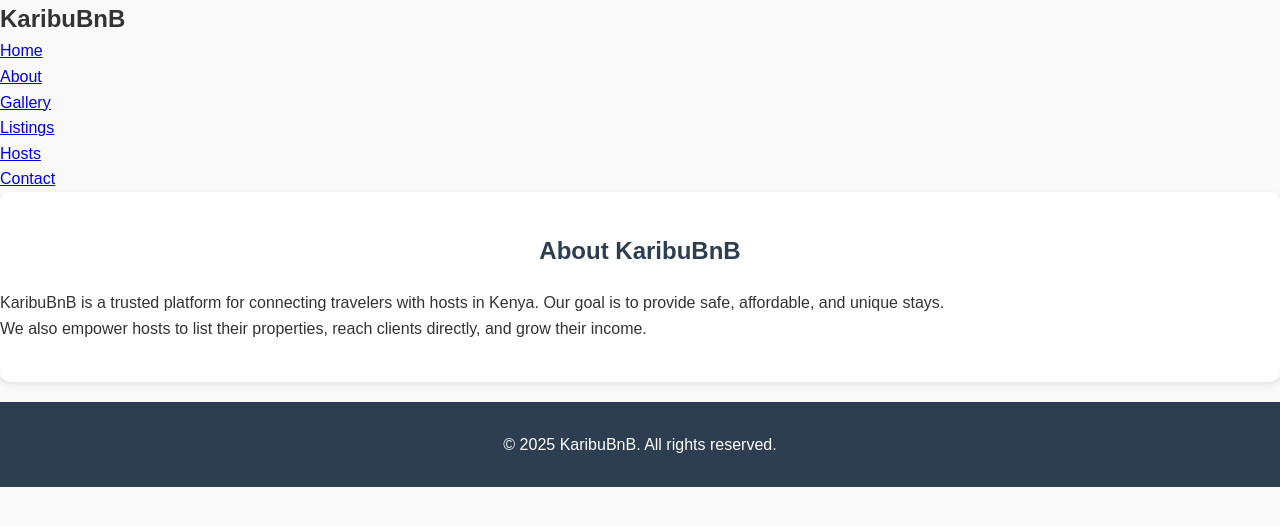
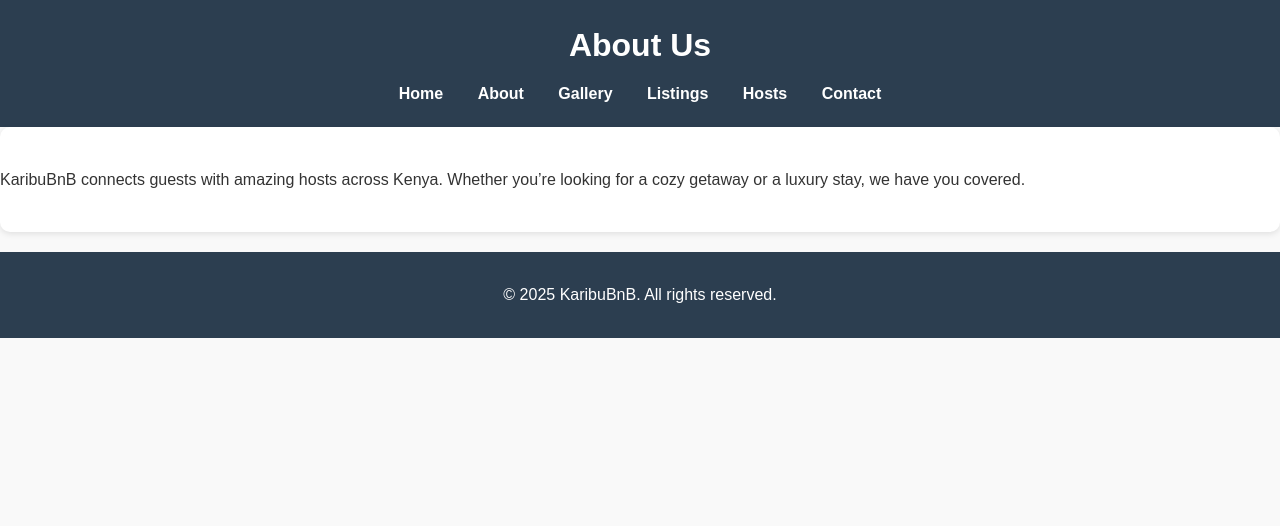
Before and after one commit to Siura25/Karibubnb-, a plain HTML site: page about.html in a window 1280 px wide. Drawn offline with Linux system fonts and the light colour scheme.

Commit message:
Update about.html

```diff
--- a/about.html
+++ b/about.html
@@ -7,28 +7,28 @@
   <link rel="stylesheet" href="style.css">
 </head>
 <body>
-
+  <header>
+    <h1>About Us</h1>
     <nav>
-    <h1>KaribuBnB</h1>
       <ul>
         <li><a href="index.html">Home</a></li>
-      <li><a href="about.html" class="active">About</a></li>
+        <li><a href="about.html">About</a></li>
         <li><a href="gallery.html">Gallery</a></li>
         <li><a href="bnb-listings.html">Listings</a></li>
         <li><a href="hosts.html">Hosts</a></li>
         <li><a href="contact.html">Contact</a></li>
       </ul>
     </nav>
+  </header>
 
+  <main>
     <section>
-    <h2>About KaribuBnB</h2>
-    <p>KaribuBnB is a trusted platform for connecting travelers with hosts in Kenya. Our goal is to provide safe, affordable, and unique stays.</p>
-    <p>We also empower hosts to list their properties, reach clients directly, and grow their income.</p>
+      <p>KaribuBnB connects guests with amazing hosts across Kenya. Whether you’re looking for a cozy getaway or a luxury stay, we have you covered.</p>
     </section>
+  </main>
 
   <footer>
-    <p>&copy; 2025 KaribuBnB. All rights reserved.</p>
+    <p>© 2025 KaribuBnB. All rights reserved.</p>
   </footer>
-
 </body>
 </html>
```
Lines whose indentation alone changed are shown as unchanged.
